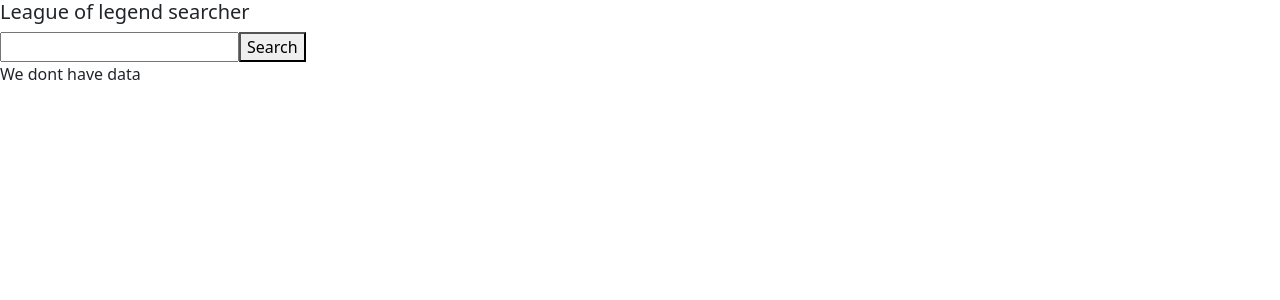
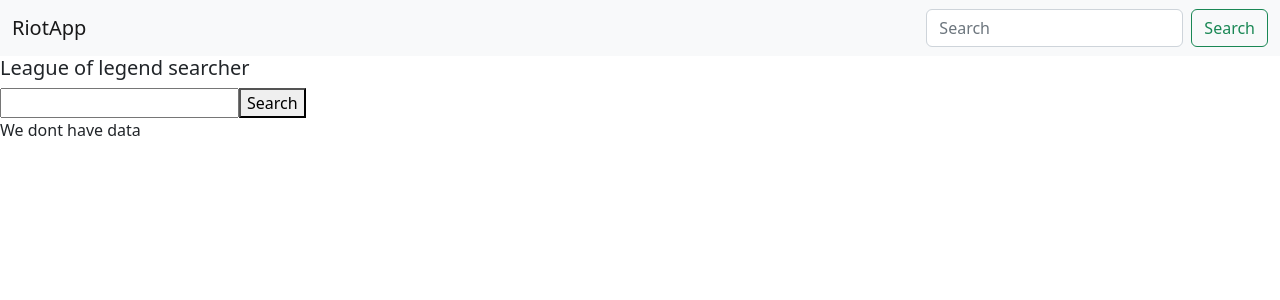
Before and after one commit to karimsalhi/riotApp, an Angular app: page / in a window 1280 px wide. Shown: the top 300 px of the page. Built offline with nearby package versions, Linux system fonts and the light colour scheme.

Commit message:
FEATURE - Navbar - Created navbar

```diff
--- a/src/app/app.component.html
+++ b/src/app/app.component.html
@@ -1,3 +1,4 @@
+<app-nav-bar></app-nav-bar>
 <div>
     <h5>League of legend searcher</h5>
     <input type="text" (change)="handleChange($event)" />
--- a/src/app/app.module.ts
+++ b/src/app/app.module.ts
@@ -5,10 +5,12 @@
 import { AppComponent } from './app.component';
 import { SummonerService } from './services/summoner.service';
 import { NgbModule } from '@ng-bootstrap/ng-bootstrap';
+import { NavBarComponent } from './components/nav-bar/nav-bar.component';
 
 @NgModule({
   declarations: [
-    AppComponent
+    AppComponent,
+    NavBarComponent
   ],
   imports: [
     BrowserModule,
@@ -16,6 +18,6 @@
     NgbModule
   ],
   providers: [SummonerService],
-  bootstrap: [AppComponent]
+  bootstrap: [AppComponent, NavBarComponent]
 })
 export class AppModule { }
--- /dev/null
+++ b/src/app/components/nav-bar/nav-bar.component.html
@@ -0,0 +1,12 @@
+<nav class="navbar navbar-expand-lg bg-light">
+    <div class="container-fluid">
+      <a class="navbar-brand" href="#">{{resources.title}}</a>
+      <button class="navbar-toggler" type="button" data-bs-toggle="collapse" data-bs-target="#navbarSupportedContent" aria-controls="navbarSupportedContent" aria-expanded="false" aria-label="Toggle navigation">
+        <span class="navbar-toggler-icon"></span>
+      </button>
+        <form class="d-flex" role="search">
+          <input class="form-control me-2" type="search" placeholder="Search" aria-label="Search">
+          <button class="btn btn-outline-success" type="submit">Search</button>
+        </form>
+      </div>
+  </nav>
--- /dev/null
+++ b/src/app/components/nav-bar/nav-bar.component.ts
@@ -0,0 +1,18 @@
+import { Component, OnInit } from '@angular/core';
+
+@Component({
+  selector: 'app-nav-bar',
+  templateUrl: './nav-bar.component.html',
+  styleUrls: ['./nav-bar.component.scss']
+})
+export class NavBarComponent implements OnInit {
+  resources = {
+    title: "RiotApp"
+  }
+
+  constructor() { }
+
+  ngOnInit(): void {
+  }
+
+}
```
Also changed, not shown: src/app/components/nav-bar/nav-bar.component.scss (added), 1 other file (tests, documents, lock files or other folders).
